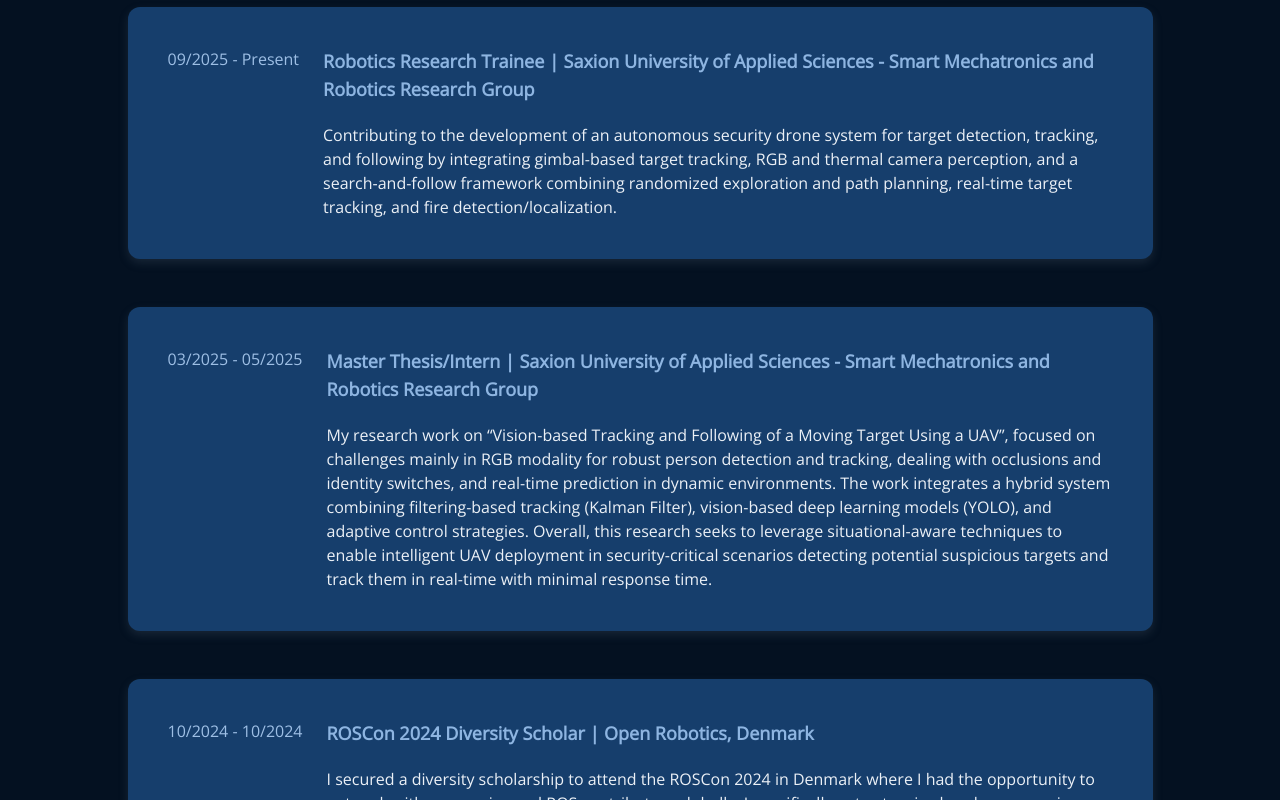
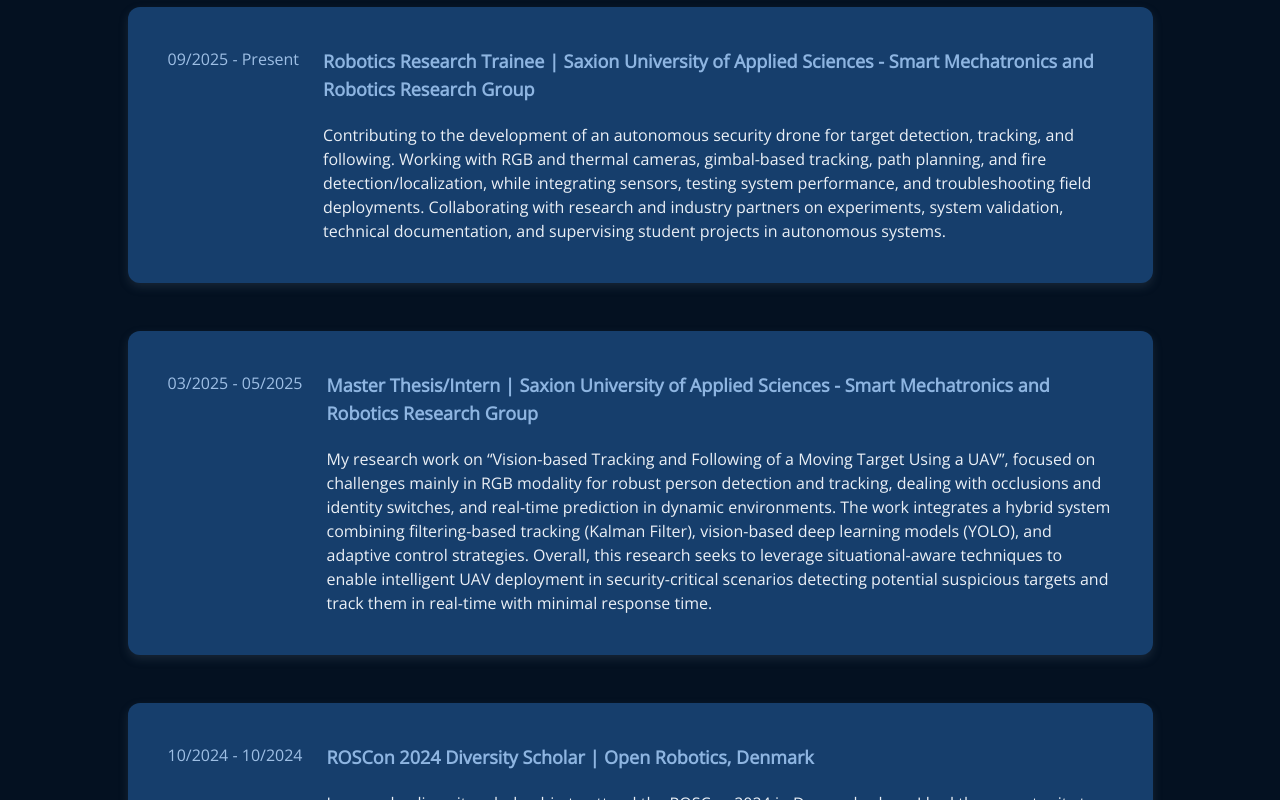
Before and after one commit to FatimaYousif/portfolio-main, a Next.js app: page / in a window 1280 px wide. Shown: the part 2000-2800 px from the top of the page. Built offline with nearby package versions, Linux system fonts and the light colour scheme.

Commit message:
content fixes

```diff
--- a/sections/Experience.tsx
+++ b/sections/Experience.tsx
@@ -15,7 +15,8 @@
 
                <Experience post={"Robotics Research Trainee"} dateStart={"09/2025"} dateEnd={"Present"} company={"Saxion University of Applied Sciences - Smart Mechatronics and Robotics Research Group"}>
                     <p>
-                    Contributing to the development of an autonomous security drone system for target detection, tracking, and following by integrating gimbal-based target tracking, RGB and thermal camera perception, and a search-and-follow framework combining randomized exploration and path planning, real-time target tracking, and fire detection/localization.
+                    {/* Contributing to the development of an autonomous security drone system for target detection, tracking, and following by integrating gimbal-based target tracking, RGB and thermal camera perception, and a search-and-follow framework combining randomized exploration and path planning, real-time target tracking, and fire detection/localization. */}
+                    Contributing to the development of an autonomous security drone for target detection, tracking, and following. Working with RGB and thermal cameras, gimbal-based tracking, path planning, and fire detection/localization, while integrating sensors, testing system performance, and troubleshooting field deployments. Collaborating with research and industry partners on experiments, system validation, technical documentation, and supervising student projects in autonomous systems.
                     </p>
                 </Experience>
 
--- a/sections/Photos.tsx
+++ b/sections/Photos.tsx
@@ -44,7 +44,7 @@
 
         {/* <img src="images/gallery/nwo2.jpg" alt="NWO Event 1" /> */}
         <img src="images/gallery/nwo.jpeg" alt="NWO Event 2" />
-        <img src="images/gallery/drone4.jpeg" alt="Drone Test" />
+        {/* <img src="images/gallery/drone4.jpeg" alt="Drone Test" /> */}
 
 
         {/* <img src="images/gallery/nestfly.jpeg" alt="NestFly Event" /> */}
```
